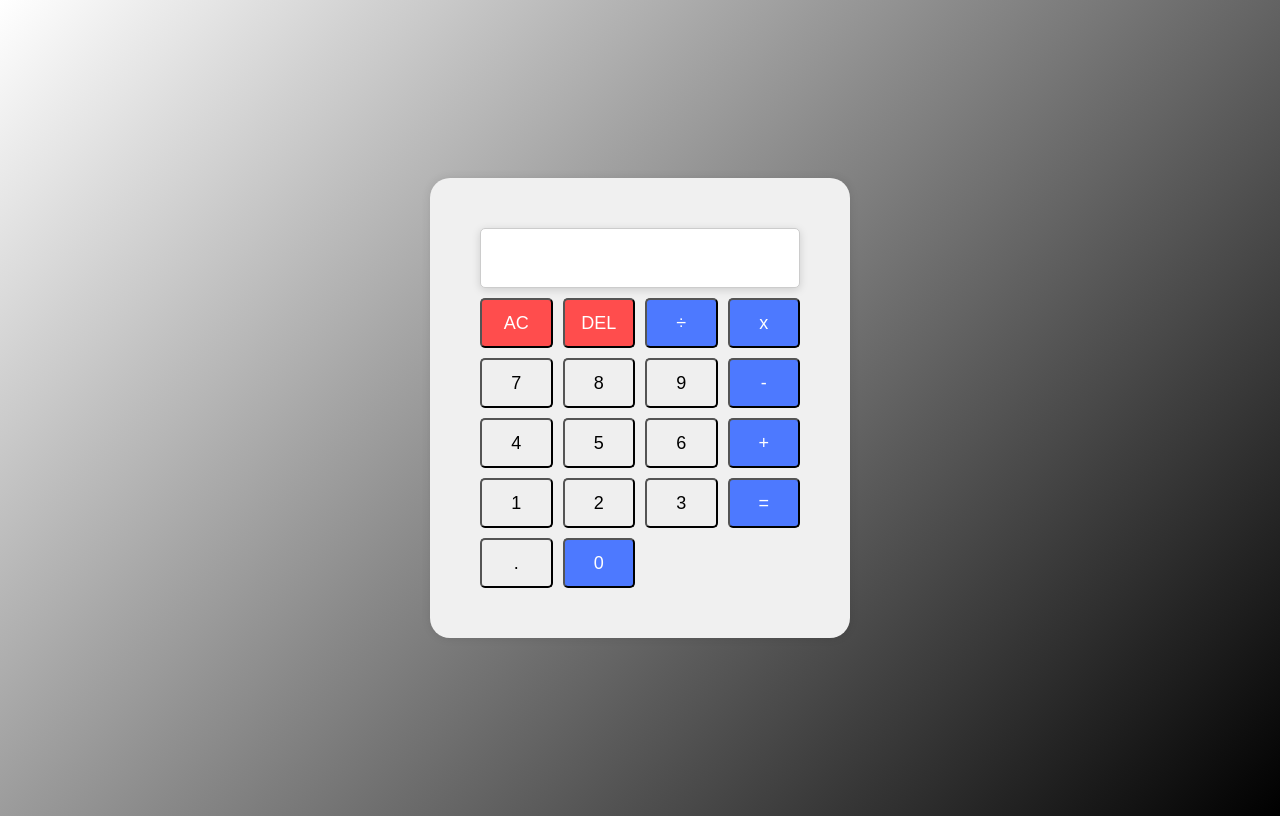
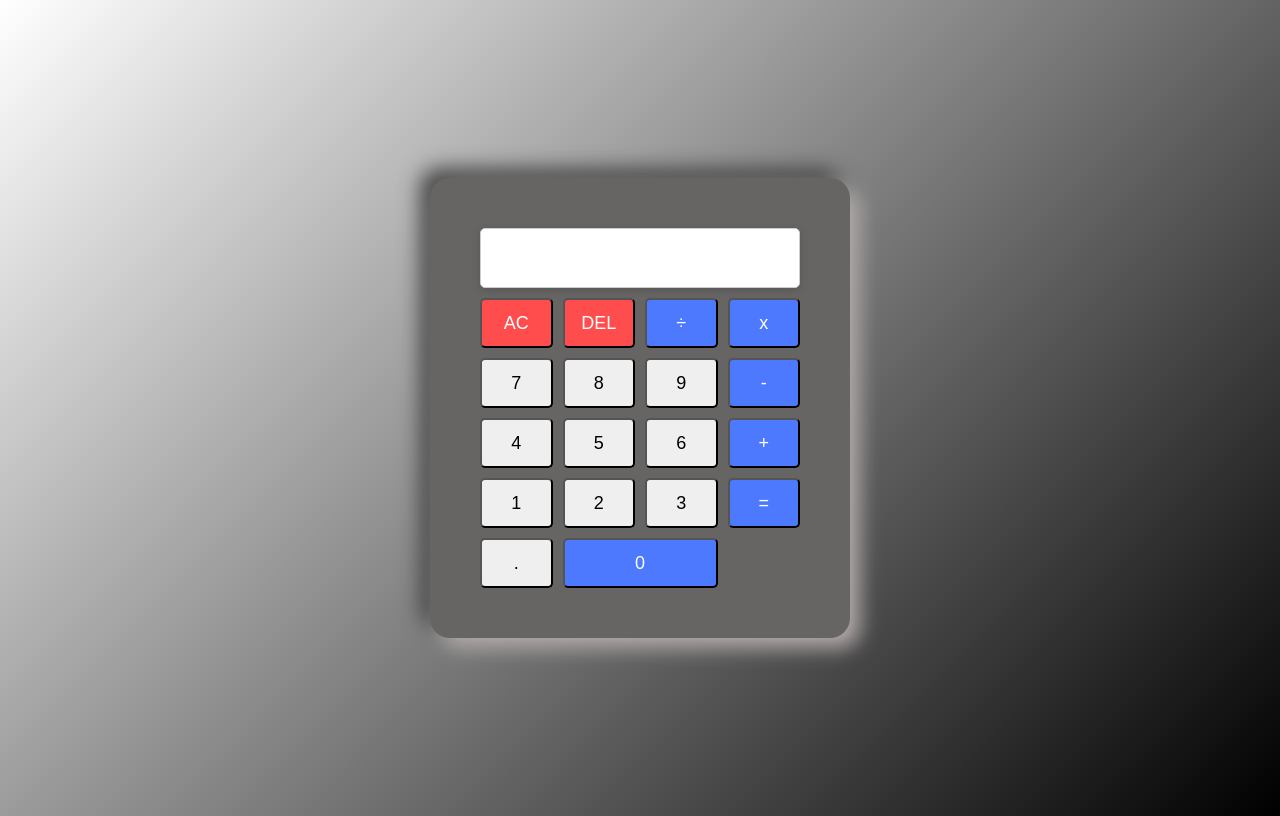
Before and after one commit to Hugo-Ferrari/Calculadora-js, a plain HTML site: page index.html in a window 1280 px wide. Drawn offline with Linux system fonts and the light colour scheme.

Commit message:
mudando oo css

```diff
--- a/css/stylees.css
+++ b/css/stylees.css
@@ -3,15 +3,19 @@ body{
     justify-content: center;
     align-items: center;
     min-height: 100vh;
-    background: linear-gradient(135deg, #ffffff, #000000);
+    background: linear-gradient(135deg,#ffffff, #000000 );
 
 }
 .container {
     width: 320px;
-    background-color: #f0f0f0;
+    background-color: #676464 ;
+
     border-radius: 20px;
-    box-shadow: 0 0 10px rgba(0, 0, 0, 0.1);
+    box-shadow:
+                10px 10px 20px #b2aaaa,
+                -10px -10px 20px #4a4a4a;
     padding: 50px;
+
 
 }
 #visor{
@@ -64,3 +68,7 @@ button:nth-child(18){
     background-color: #4d79ff;
     color: white;
 }
+button:nth-child(18){
+    grid-column: span 2;
+
+}
```
